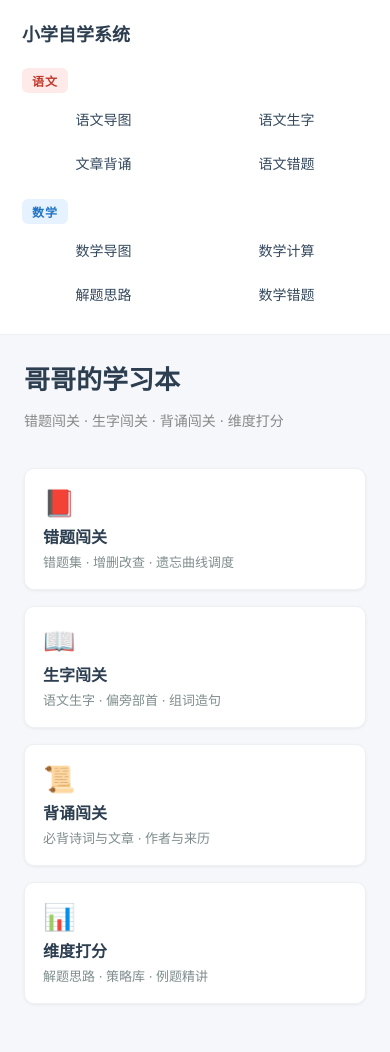
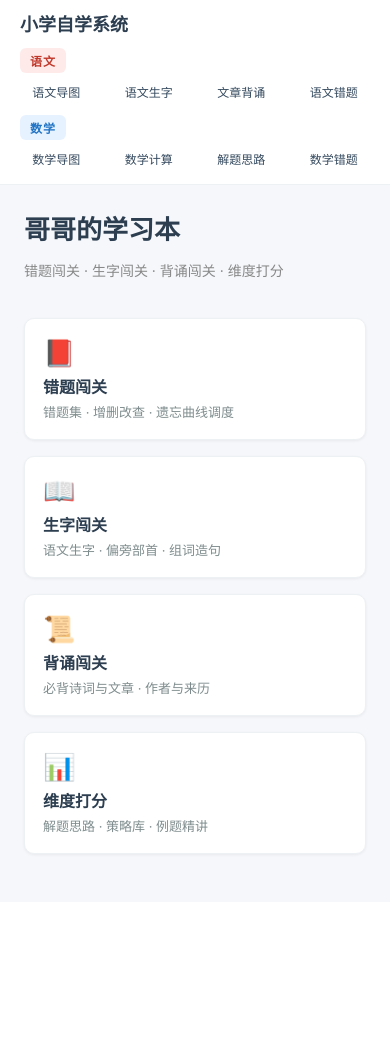
Before and after one commit to CosSinSinCos/primary_lms, a Flask app: page /brother in a window 390 px wide. After the commit the page ends 856 px from the top, so only its background shows below. Run offline with Flask 3, Linux system fonts and the light colour scheme.

Commit message:
修复黑板sticky锁定(空行常驻); 手机端菜单横向强制一行并压缩高度

```diff
--- a/src/static/css/style.css
+++ b/src/static/css/style.css
@@ -52,11 +52,14 @@ body {
   .sidebar {
     width: 100%; flex-basis: auto; height: auto;
     position: static; border-right: none; border-bottom: 1px solid #eef1f4;
+    padding: 10px 12px;
   }
-  .main-menu { flex-direction: row; flex-wrap: wrap; }
-  .menu-item { flex: 1 1 40%; text-align: center; }
+  .brand { margin-bottom: 4px; }
+  .side-group { margin: 8px 8px 3px; }
+  .main-menu { display: flex; flex-direction: row; flex-wrap: nowrap; gap: 4px; }
+  .menu-item { flex: 1 1 0; min-width: 0; text-align: center; padding: 7px 4px; font-size: 12px; white-space: nowrap; overflow: hidden; text-overflow: ellipsis; }
 }
-.container { flex: 1; max-width: 1100px; margin: 0 auto; padding: 24px; width: 100%; box-sizing: border-box; }
+.container { flex: 1; max-width: 1100px; margin: 0 auto; padding: 24px; width: 100%; box-sizing: border-box; align-self: flex-start; }
 h1 { margin-top: 0; }
 .muted { color: #888; font-size: 14px; }
 
```
